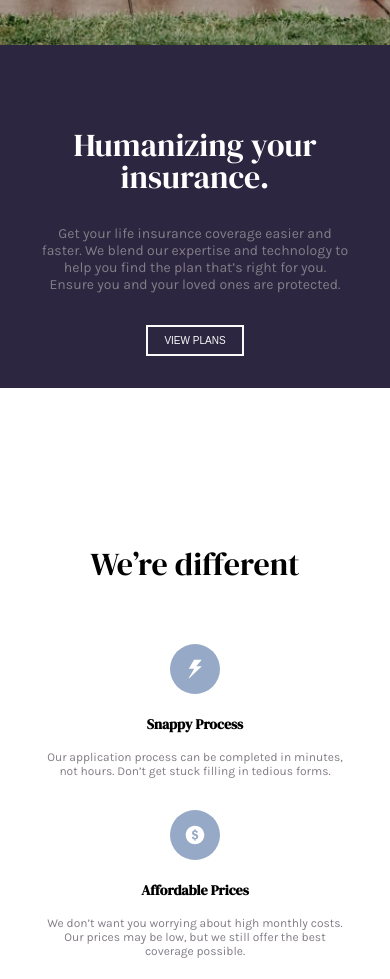
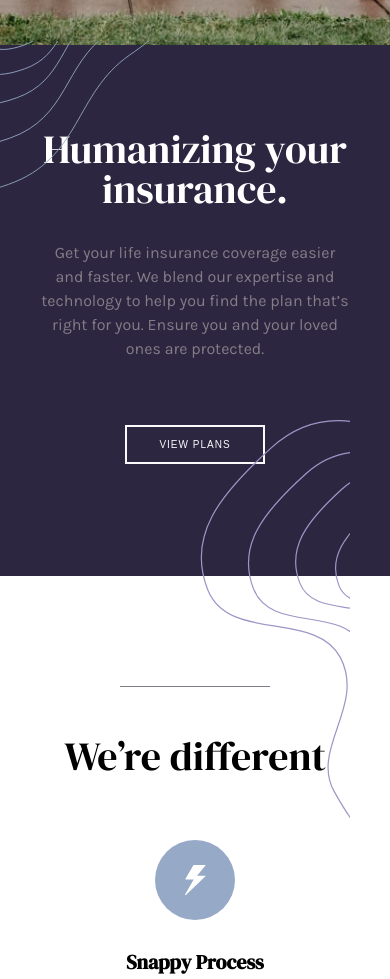
Before and after one commit to cyrusnderitu/insure-landing-page, a plain HTML site: page index.html in a window 390 px wide. Shown: the part 480-1459 px from the top of the page. Drawn offline with nearby package versions, Linux system fonts and the light colour scheme.

Commit message:
Project Completion

```diff
--- a/assets/css/style.css
+++ b/assets/css/style.css
@@ -37,9 +37,12 @@ h1{
     font-size: 3.5rem;
     line-height: 1;
     font-weight: 200;
+}
+.hero_title,
+.section_title{
     position: relative;
 }
-h1::before{
+.section_title::before{
     position: absolute;
     content: "";
     height: 2px;
@@ -47,13 +50,13 @@ h1::before{
     background-color: var(--text-color);
     top: -50px;
 }
-h1::before::first-line{
+.hero_title::before{
     position: absolute;
     content: "";
     height: 2px;
     width: 100px;
     background-color: var(--text-color);
-    bottom: 100px;
+    top: -50px;
 }
 h2{
     font-family: var(--header-FF);
@@ -143,24 +146,28 @@ footer{
 .menu_area{
     display: none;
 }
+.menu_img{
+    display: none;
+}
 
 .hero_section{
     background-color: var(--bg-color);
     color: #fff;
     position: relative;
 }
-.hero_bg{
-    position: absolute;
+.hero_content{
+    position: initial;
 }
 .top_bg{
-    top: 0;
-    right: 0;
-    width: 350px;
+    position: absolute;
+    top: -40%;
+    right: -130%;
+    width: 300px;
 }
 .bot_bg{
-    left: 0;
-    bottom: -50%;
-    width: 150px;
+    position: absolute;
+    left: -4rem;
+    width: 130px;
 }
 .hero_cont{
     display: flex;
@@ -171,6 +178,7 @@ footer{
     flex: 1;
 }
 .hero_content{
+    position: inherit;
     margin: 8rem 0 4rem;
     display: flex;
     flex-direction: column;
@@ -348,6 +356,9 @@ footer{
         flex-direction: column;
         row-gap: 4rem;
     }
+    .hero_content{
+        position: initial;
+    }
     .hero_display img{
         flex: 1;
         position: absolute;
@@ -419,9 +430,24 @@ footer{
     }
 }
 @media screen and (max-width: 500px) {
-    header{
-        overflow: hidden;
+    h1{
+        font-size: 2.5rem;
     }
+    h2{
+        font-size: 2rem;
+    }
+
+    h4{
+        font-size: 1.25rem;
+    }
+    p{
+        font-size: 16px;
+        color: var(--text-color);
+        line-height: 1.5;
+    }
+    /* header{
+        overflow-y: hidden;
+    } */
     .nav{
         position: relative;
         margin-left: 1rem;
@@ -429,7 +455,7 @@ footer{
         display: flex;
         justify-content: space-between;
     }
-    h1::before{
+    .hero_title::before{
         display: none;
     }
     .nav .menu_collapse{
@@ -439,13 +465,14 @@ footer{
     .nav_menu{
         position: absolute;
         width: calc(100% + 2rem);
-        padding: 4rem 0;
+        padding-top: 4rem;
         margin-left: -1rem;
         left: -150%;
         display: flex;
         flex-direction: column;
         align-items: center;
         row-gap: 2.5rem;
+        min-height: 100vh;
         z-index: 10;
         top: 3.5rem;
         background-color: var(--Very-Dark-Violet);
@@ -453,6 +480,11 @@ footer{
     }
     .menu_area{
         display: block;
+    }
+    .menu_img{
+        display: block;
+        position: absolute;
+        bottom: 0;
     }
     .menu_close{
         position: absolute;
@@ -467,25 +499,37 @@ footer{
         flex-direction: column;
         align-items: center;
         row-gap: 2.5rem;
-
+    }
+    .nav_btn{
+        color: var(--Very-Light-Gray);
+        border: 2px solid var(--Very-Light-Gray);
+        width: 80%;
+        cursor: pointer;
+        font-size: 1rem;
     }
     .nav_link{
         color: #fff;
+        font-size: 1rem;
     }
     .hero_section{
+        position: initial;
         padding: 0 0 2rem;
         margin: 0;
+        /* overflow-x: hidden;
+        overflow-y: visible; */
     }
     .hero_cont{
         display: flex;
         flex-direction: column-reverse;
         gap: 0;
+        position: relative;
     }
     .hero_content,
     .hero_display{
         flex: 1;
     }
     .hero_content{
+        position: relative;
         margin: 0;
         display: flex;
         flex-direction: column;
@@ -493,6 +537,11 @@ footer{
         align-items: center;
         row-gap: 1rem;
         text-align: center;
+    }
+    .hero_btn{
+        padding: .75rem 2rem;
+        margin-bottom: 5rem;
+        letter-spacing: 1px;
     }
     .hero_display{
         width: calc(100% + 5rem);
@@ -506,11 +555,32 @@ footer{
         object-fit: cover;
         border-radius: 0;
     }
-    .hero_design{
-        display: none;
+    .hero_bg{
+        position: absolute;
+        width: 150px;
+    }
+    .top_bg{
+        position: absolute;
+        right: 0;
+        top: 70%;
+    }
+    .bot_bg{
+        left: -2.5rem;
+        top: -5.5rem;
     }
     .section_title{
         text-align: center;
+        position: relative;
+    }
+    .section_title::before{
+        position: absolute;
+        content: "";
+        height: 1px;
+        width: 150px;
+        left: 0;
+        right: 0;
+        margin: 0 auto;
+        background-color: var(--text-color);
     }
     .about_cont{
         display: grid;
@@ -524,6 +594,14 @@ footer{
         align-items: center;
         text-align: center;
     }
+    .card_desc{
+        font-size: .913rem;
+    }
+    .about_cont img{
+        width: 80px;
+        height: auto;
+        margin-bottom: 1.5rem;
+    }
     .newsletter_cont{
         display: flex;
         flex-direction: column;
@@ -531,6 +609,10 @@ footer{
         align-items: center;
         justify-content: center;
         text-align: center;
+        background-image: url("../images/bg-pattern-how-we-work-mobile.svg");
+    }
+    .news_btn{
+        letter-spacing: 1px;
     }
     .footer_logo{
         display: flex;
--- a/index.html
+++ b/index.html
@@ -25,6 +25,7 @@
         <li class="nav_item"><a href="#" class="nav_link">Account</a></li>
       </ul>
       <button class="btn nav_btn">View plans</button>
+      <img src="./assets/images/bg-pattern-mobile-nav.svg" alt="menu_img" class="menu_img">
     </div>
   </nav>
   <div class="hero_section">
@@ -37,6 +38,14 @@
         and technology to help you find the plan that’s right for you. Ensure you
         and your loved ones are protected.
         </p>
+        <picture>
+          <source media="(min-width: 500px)" srcset="./assets/images/bg-pattern-intro-right-desktop.svg">
+          <img src="./assets/images/bg-pattern-intro-right-mobile.svg" alt="hero_bg" class="hero_bg top_bg">
+        </picture>
+        <picture>
+          <source media="(min-width: 500px)" srcset="./assets/images/bg-pattern-intro-left-desktop.svg">
+          <img src="./assets/images/bg-pattern-intro-left-mobile.svg" alt="hero_bg" class="hero_bg bot_bg">
+        </picture>
         <button class="btn hero_btn">View plans</button>
       </div>
       <div class="hero_display">
@@ -44,10 +53,6 @@
           <source media="(min-width: 600px)" srcset="./assets/images/image-intro-desktop.jpg">
           <img src="./assets/images/image-intro-mobile.jpg" alt="hero_img" class="hero_img">
         </picture>
-      </div>
-      <div class="hero_design">
-        <img src="./assets/images/bg-pattern-intro-right-desktop.svg" alt="hero_bg" class="hero_bg top_bg">
-        <img src="./assets/images/bg-pattern-intro-left-desktop.svg" alt="hero_bg" class="hero_bg bot_bg">
       </div>
     </div>
   </div>
```
